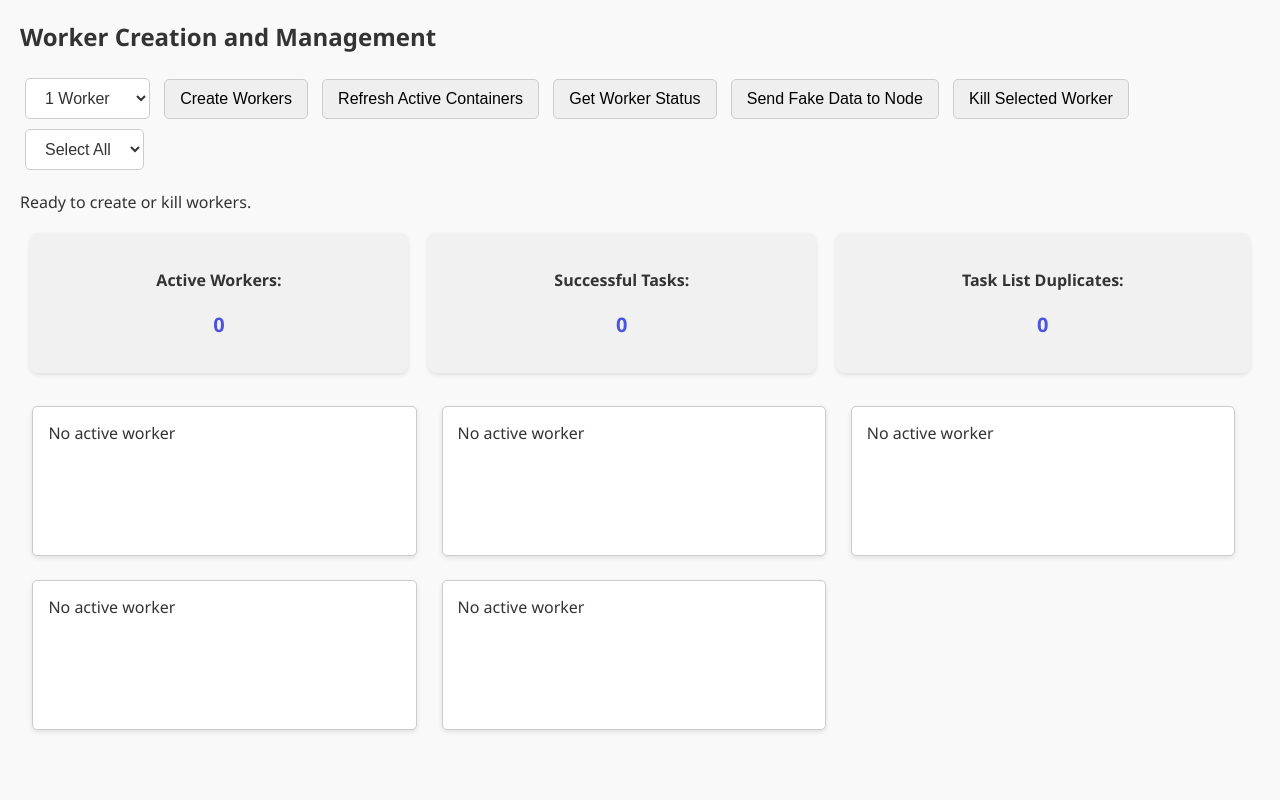
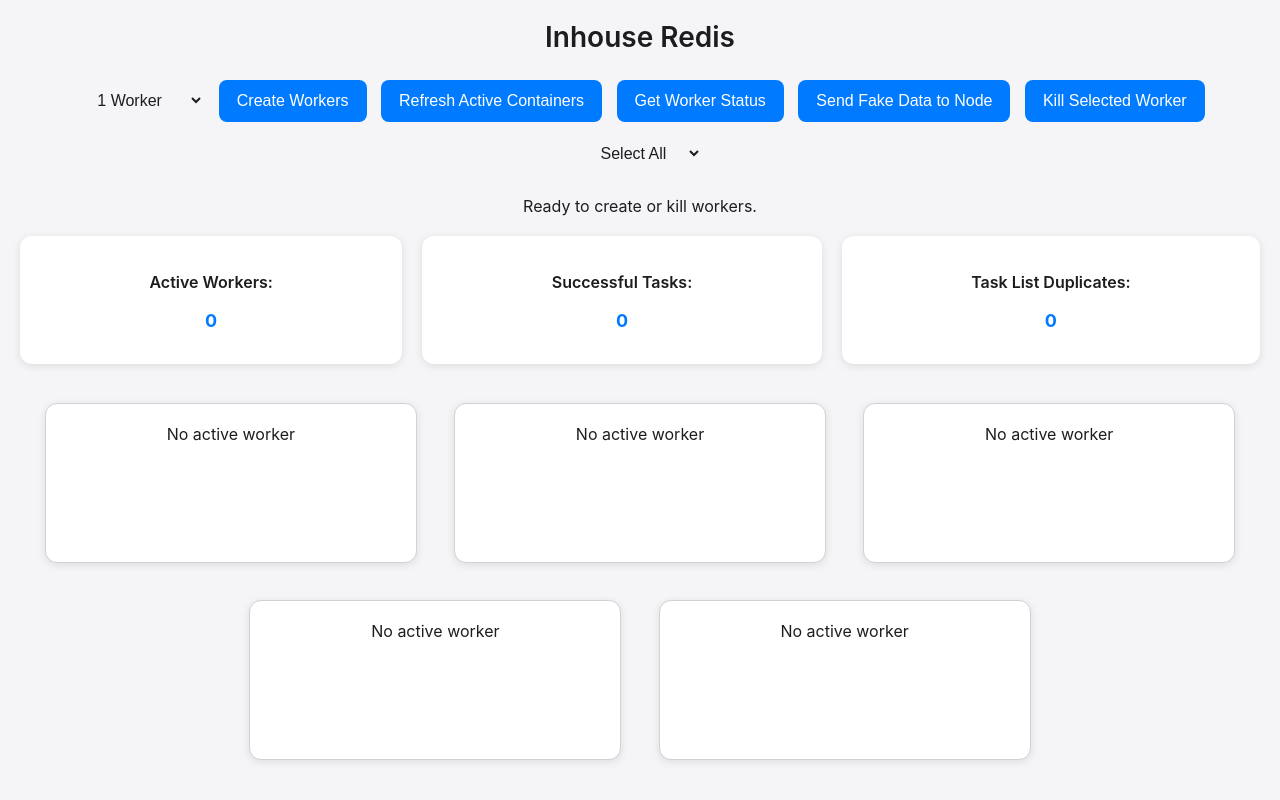
Before and after one commit to Atharvatonape/DistributedSessionNet, a Flask app: page / in a window 1280 px wide. Run offline with Flask 3, Linux system fonts and the light colour scheme; some libraries are stand-ins or nearby versions.

Commit message:
Fully Functional Worker

```diff
--- a/central-app/static/styles.css
+++ b/central-app/static/styles.css
@@ -1,91 +1,110 @@
 /* General body styles */
 body {
-    font-family: 'Segoe UI', Tahoma, Geneva, Verdana, sans-serif;
+    font-family: -apple-system, BlinkMacSystemFont, "Segoe UI", Roboto, "Helvetica Neue", Arial, sans-serif;
     margin: 20px;
-    background-color: #f9f9f9;
-    color: #333;
+    background-color: #f5f5f7; /* Apple-like soft light gray background */
+    color: #1d1d1f; /* Dark gray for text, slightly softer than black */
+    text-align: center; /* Centering all text elements by default */
 }
 
 /* Headings */
 h1 {
-    font-size: 24px;
-    color: #333;
+    font-size: 28px;
+    color: #1d1d1f;
     margin-bottom: 20px;
+    font-weight: 600; /* Slightly bolder for a stronger hierarchy */
+    text-align: center; /* Explicitly center the heading */
 }
 
 /* Buttons and Select dropdown styling */
 select, button {
     margin: 5px;
-    padding: 10px 15px;
-    border-radius: 5px;
-    border: 1px solid #ccc;
+    padding: 12px 18px; /* Comfortable padding for interaction */
+    border-radius: 8px; /* Apple uses rounded corners */
+    border: none; /* Remove borders for a cleaner look */
     font-size: 16px;
     cursor: pointer;
     display: inline-block; /* Align items horizontally */
+    background-color: #007aff; /* Apple's signature blue */
+    color: #ffffff; /* White text for contrast */
+    transition: background-color 0.2s ease, box-shadow 0.2s ease; /* Smooth transitions */
 }
 
 button:hover {
-    background-color: #4a54e1;
-    box-shadow: 0 2px 5px rgba(0,0,0,0.2);
+    background-color: #005bb5; /* Slightly darker on hover */
+    box-shadow: 0 4px 12px rgba(0,0,0,0.15); /* Soft shadow for depth */
 }
 
 select {
-    background-color: white;
-    color: #333;
+    background-color: #f5f5f7; /* Matching the background color for consistency */
+    color: #1d1d1f;
+    transition: border-color 0.2s ease;
+}
+
+select:focus {
+    border-color: #007aff; /* Blue border on focus */
+    outline: none; /* Remove default focus outline */
 }
 
 /* Container for grouped actions */
 .action-group {
-    background-color: #e9e9ff;
-    padding: 10px;
-    border-radius: 8px;
+    background-color: #ffffff; /* White background for clarity */
+    padding: 15px;
+    border-radius: 12px;
     display: flex; /* Ensure all items are in a row */
     align-items: center; /* Align vertically */
     justify-content: center; /* Centering horizontally */
+    box-shadow: 0 2px 10px rgba(0, 0, 0, 0.05); /* Very subtle shadow */
 }
 
-/* Worker status styles */
-/* Worker status styles */
 /* Worker status styles */
 .worker-status-container {
     display: flex;
     flex-wrap: wrap; /* Allow wrapping to the next line */
-    justify-content: flex-start;
+    justify-content: center; /* Center containers horizontally */
     align-items: flex-start;
     margin-top: 20px;
 }
 
 .worker-status {
-    flex: 0 0 31%; /* Ensure three containers per row with a small margin */
-    margin: 1%;
-    padding: 15px;
-    border: 1px solid #ccc;
-    border-radius: 5px;
+    flex: 0 0 30%; /* Consistent sizing */
+    margin: 1.5%;
+    padding: 20px;
+    border: 1px solid #d1d1d6; /* Light gray border */
+    border-radius: 12px;
     background-color: #ffffff;
-    min-height: 150px;
+    min-height: 160px;
     box-sizing: border-box;
-    box-shadow: 0 2px 5px rgba(0,0,0,0.1);
+    box-shadow: 0 2px 8px rgba(0,0,0,0.1); /* Subtle shadow for depth */
+    transition: box-shadow 0.2s ease, transform 0.2s ease; /* Smooth interactions */
 }
 
+.worker-status:hover {
+    box-shadow: 0 6px 16px rgba(0,0,0,0.15); /* Slightly deeper shadow on hover */
+    transform: translateY(-2px); /* Lift on hover for a more dynamic feel */
+}
 
 /* Active worker highlighting */
 .active-yes {
-    color: green;
+    color: #34c759; /* Apple's green for success */
+    font-weight: 600;
 }
 
 .active-no {
-    color: red;
+    color: #ff3b30; /* Apple's red for failure */
+    font-weight: 600;
 }
 
 /* List styles for active workers */
 #activeWorkers ul {
     list-style-type: none;
     padding: 0;
+    margin: 10px 0;
 }
 
 #activeWorkers li {
-    padding: 8px;
-    border-bottom: 1px solid #eee;
+    padding: 10px;
+    border-bottom: 1px solid #d1d1d6;
 }
 
 #activeWorkers li:last-child {
@@ -95,36 +114,65 @@
 .task-info {
     margin-top: 10px;
     padding: 15px;
-    background-color: #eef;
-    border-radius: 5px;
-    box-shadow: 0 2px 5px rgba(0,0,0,0.1);
+    background-color: #f2f2f7; /* Light gray background for subtle contrast */
+    border-radius: 10px;
+    box-shadow: 0 2px 8px rgba(0,0,0,0.05); /* Soft shadow for a gentle touch */
 }
-
 
 /* Task Metrics Container styles */
 .task-metrics-container {
     display: flex;
-    justify-content: space-around; /* Distribute space evenly around the items */
+    justify-content: center; /* Center containers horizontally */
     margin: 20px 0;
+    gap: 20px; /* Evenly spaced gaps between metric boxes */
 }
 
 .metric-box {
     flex-grow: 1; /* Each box will grow equally */
     text-align: center;
-    padding: 15px;
-    margin: 0 10px;
-    background-color: #f1f1f1;
-    border-radius: 8px;
-    box-shadow: 0 2px 4px rgba(0,0,0,0.1);
+    padding: 15px; /* Slightly reduced padding for a more compact look */
+    background-color: #ffffff;
+    border-radius: 12px;
+    box-shadow: 0 2px 8px rgba(0,0,0,0.1); /* Subtle shadow */
+    transition: box-shadow 0.2s ease, transform 0.2s ease;
+}
+
+.metric-box:hover {
+    box-shadow: 0 6px 16px rgba(0,0,0,0.15); /* Lift effect on hover */
+    transform: translateY(-2px);
 }
 
 .metric-box h4 {
-    margin-bottom: 10px;
-    color: #333;
+    margin-bottom: 10px; /* Reduced margin for a tighter layout */
+    color: #1d1d1f;
+    font-size: 16px; /* Slightly smaller font size for heading */
+    font-weight: 600;
 }
 
 .metric-box p {
-    font-size: 20px;
+    font-size: 18px; /* Slightly smaller font size for the metric values */
     font-weight: bold;
-    color: #4a54e1; /* Matching the hover color of buttons for consistency */
+    color: #007aff; /* Apple's signature blue */
 }
+/* Checkbox styling */
+input[type="checkbox"] {
+    width: 20px;
+    height: 20px;
+    margin-right: 10px;
+    border: 2px solid #007aff; /* Add a blue border */
+    border-radius: 4px; /* Rounded corners for a softer look */
+    background-color: #f5f5f7; /* Match the background color for consistency */
+    appearance: none; /* Remove default checkbox styling */
+    cursor: pointer;
+    transition: background-color 0.2s ease, border-color 0.2s ease; /* Smooth transitions */
+}
+
+input[type="checkbox"]:checked {
+    background-color: #007aff; /* Fill background with blue when checked */
+    border-color: #005bb5; /* Darken border color when checked */
+}
+
+input[type="checkbox"]:focus {
+    outline: none; /* Remove the default focus outline */
+    box-shadow: 0 0 4px #007aff; /* Add a subtle glow on focus */
+}
--- a/central-app/templates/create_workers.html
+++ b/central-app/templates/create_workers.html
@@ -17,9 +17,15 @@
                 }
             });
 
+            socket.on('task_completed', function() {
+                fetchWorkerStatus();  // Refresh worker status when a task is completed
+                loadWorkers();        // Optional: Refresh the worker list if needed
+            });
+
             document.getElementById('startButton').onclick = function() {
                 var numWorkers = document.getElementById('numWorkersSelect').value;
                 socket.emit('start_create_workers', {num_workers: parseInt(numWorkers, 10)});
+                fetchWorkerStatus();
                 loadWorkers();
             };
 
@@ -50,7 +56,6 @@
                 }).fail(function(xhr, status, error) {
                     alert("Failed to send fake data: " + xhr.responseText);
                 });
-                loadWorkers();
             };
 
             function loadWorkers() {
@@ -136,7 +141,7 @@
     </script>
 </head>
 <body>
-    <h1>Worker Creation and Management</h1>
+    <h1>Inhouse Redis</h1>
     <select id="numWorkersSelect">
         <option value="1">1 Worker</option>
         <option value="2">2 Workers</option>
```
Also changed, not shown: central-app/load_balancing.py (+45 -46 lines), central-app/static/fav.jpg (deleted), central-app/static/favicon.png (deleted).
